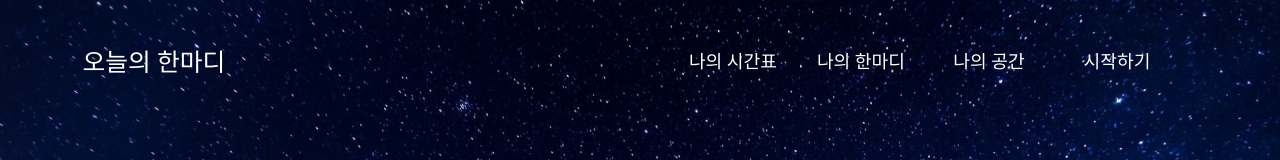
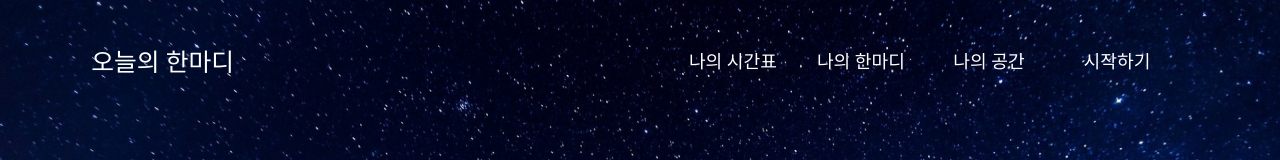
Before and after one commit to word-and-day/front-end, a React (Create React App) app in the folder word-and-day/: page / in a window 1280 px wide. Shown: the top 160 px of the page. Built offline with nearby package versions, Linux system fonts and the light colour scheme.

Commit message:
MODIFY header UI

```diff
--- a/word-and-day/src/components/Header/styles.ts
+++ b/word-and-day/src/components/Header/styles.ts
@@ -8,30 +8,27 @@ export const HeaderBox = styled.div`
     align-items: center;
     position: fixed;
 `
-
-
 export const Title = styled.p`
     font-family: 마루 부리OTF Beta;
     font-size: 3.09598vmin;
     color: #fff;
     margin: 0 0 0 10.31992vmin;
     z-index: -500;
+    min-width: 20vmin;
 `
-
 export const RightBox = styled.div`
     display: flex;
     align-items: center;
     margin: 0 12.3839vmin 0 0;
     z-index: 500;
 `
-
 export const MySchedule = styled.p`
     font-size: 2.27038vmin;
     color: #fff;
-    width: 16vmin;
+    width: 12vmin;
     margin: 0;
+    padding: 0 2vmin;
 `
-
 export const MyWord = styled(MySchedule)``
 
 export const MyPlace = styled(MySchedule)``
```
